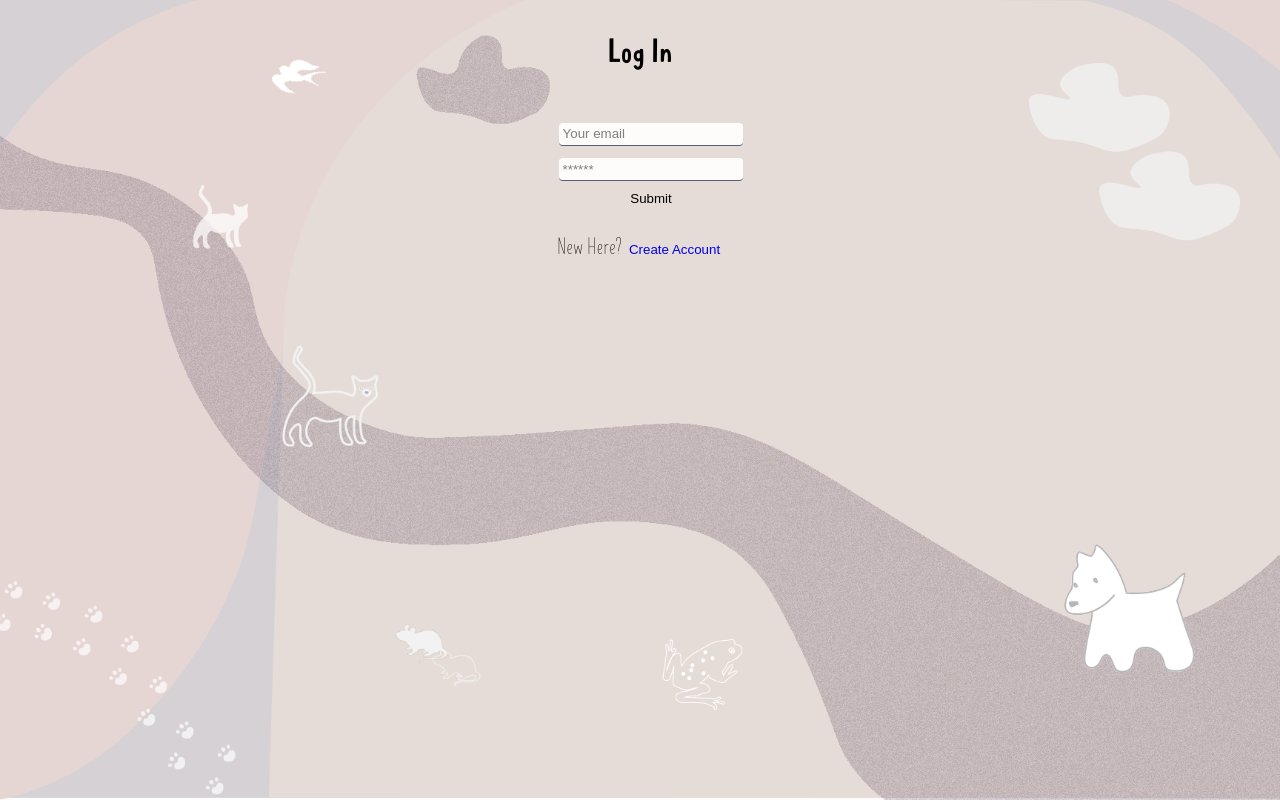
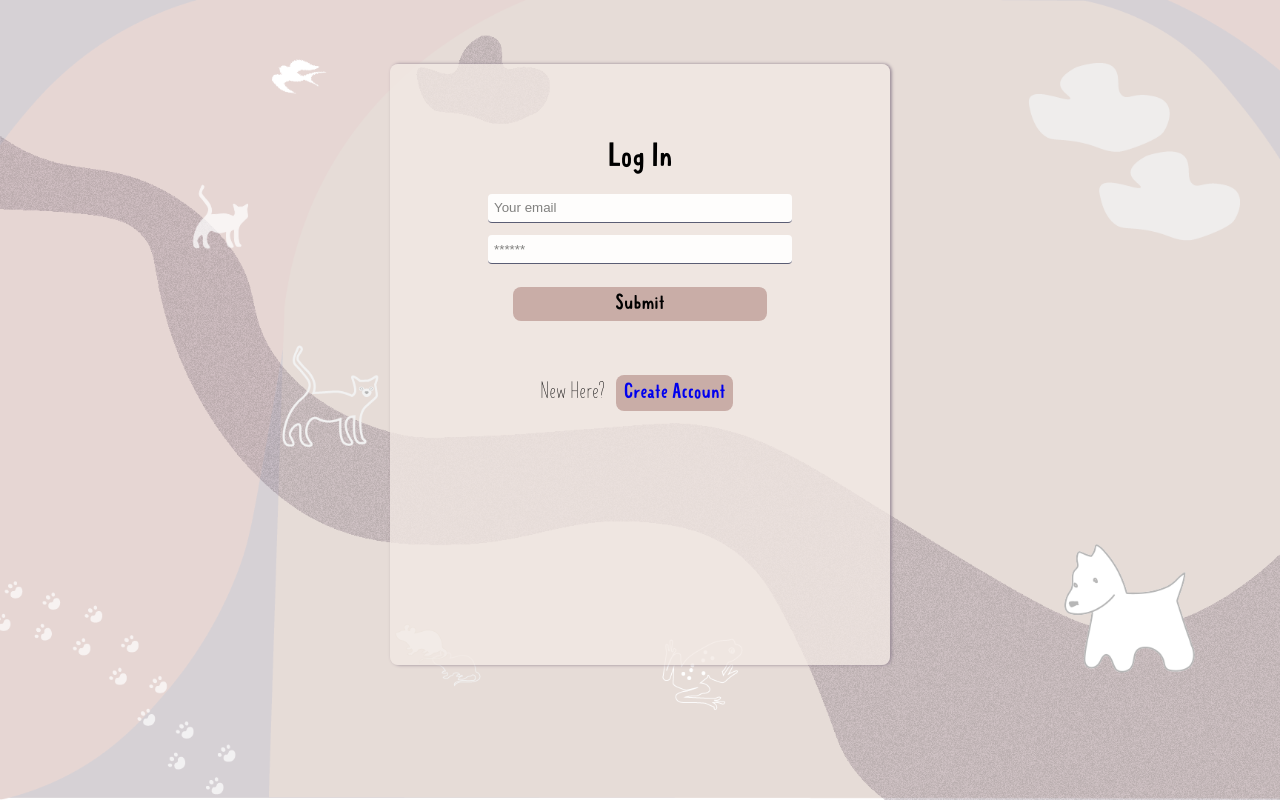
Before and after one commit to ShyFidelity/friends-of-toto, a React (Create React App) app in the folder client/: page /login in a window 1280 px wide. Built offline with nearby package versions, Linux system fonts and the light colour scheme; no server answers; a web font is replaced by a local one.

Commit message:
log in page styled

```diff
--- a/client/src/pages/Discover.js
+++ b/client/src/pages/Discover.js
@@ -5,16 +5,23 @@ import Grid from '@mui/material/Grid';
 
 import StickyHeader from '../components/StickyHeader/index';
 import Post from '../components/Post/index';
+import { useTheme } from '@mui/material/styles';
+import useMediaQuery from '@mui/material/useMediaQuery';
+
 
 export default function Discover() {
   const { loading, data } = useQuery(QUERY_POSTS);
-
+  const theme = useTheme();
+  const matches = useMediaQuery(theme.breakpoints.up('xs'))
   const posts = data?.posts || [];
 
   return (
+
+
     <>
       <StickyHeader />
       <div className="page">
+
         <p>
           Posts from all account will appear here so you can discover new
           friends to follow!
--- a/client/src/pages/Following.js
+++ b/client/src/pages/Following.js
@@ -24,7 +24,7 @@ export default function Following() {
         {isIdle ? (
           <div>Loading...</div>
         ) : (
-          <Box sx={{ flexGrow: 1 }} style={{ width: '80%' }}>
+          <Box sx={{ flexGrow: 1 }} style={{ width: 900 }}>
             <Grid container spacing={2}>
               {friendPosts ? (
                 friendPosts.map((post) => (
--- a/client/src/pages/Landing.js
+++ b/client/src/pages/Landing.js
@@ -1,7 +1,6 @@
 import { Link } from 'react-router-dom';
 import toto from '../images/toto.svg';
 import Button from '@material-ui/core/Button';
-import ButtonGroup from '@material-ui/core/ButtonGroup';
 import { makeStyles } from '@material-ui/core/styles';
 import '../styles/Landing.css'
 
@@ -22,7 +21,7 @@ export default function Landing() {
     <div className={classes.root}>
       <header className="App-header">
         <img src={toto} className="App-logo" alt="toto dog logo" />
-        <h1>Friends of Toto!</h1>
+        <h3>Friends of Toto!</h3>
         <p>
           A social network for animals because people talk too much.
         </p>
--- a/client/src/pages/Login.js
+++ b/client/src/pages/Login.js
@@ -4,7 +4,7 @@ import Box from '@mui/material/Box';
 import { Link } from 'react-router-dom';
 import { useMutation } from '@apollo/client';
 import { LOGIN_USER } from '../utils/mutations';
-import '../styles/Login.css'
+import '../styles/Form.css'
 
 import Auth from '../utils/auth';
 
@@ -47,6 +47,7 @@ const Login = (props) => {
   return (
 
     <div className="page">
+    <div className="signup-login-card">
       <h3>Log In</h3>
           <div className="card-body">
             {data ? (
@@ -74,14 +75,14 @@ const Login = (props) => {
                     onChange={handleChange}
                   />
                   <button
-                    className="btn btn-block btn-primary"
+                    className="submit-btn"
                     style={{ cursor: 'pointer' }}
                     type="submit"
                   >
                     Submit
                   </button>
                 </form>
-                <p>New Here? <button><Link to="/signup">Create Account</Link></button></p>
+                <p>New Here? <button className="login-btn"><Link to="/signup">Create Account</Link></button></p>
               </div>
             )}
 
@@ -91,6 +92,7 @@ const Login = (props) => {
               </div>
             )}
           </div>
+          </div>
     </div>
   );
 };
--- a/client/src/pages/Signup.js
+++ b/client/src/pages/Signup.js
@@ -1,37 +1,19 @@
 import React, { useState } from 'react';
 import { Link } from 'react-router-dom';
-import Paper from '@mui/material/Paper';
+
 import Box from '@mui/material/Box';
 import { useMutation } from '@apollo/client';
 import { ADD_USER } from '../utils/mutations';
-import { makeStyles } from '@material-ui/core/styles';
+
 import puppyPaw from '../images/puppypaw.svg'
 
 import Auth from '../utils/auth';
-import '../styles/Signup.css'
+import '../styles/Form.css'
 
-const useStyles = makeStyles({
-  root: {
-   width: 500,
 
-    position: 'relative'
-  },
-  overlay: {
-    height: '100%',
-    width: '100%',
-    opacity: '0',
-    '&:hover' : {
-      opacity: '1'
-    }
-  },
-  media: {
-    height: 345,
-    maxWidth: 345
-  },
-});
 
 const Signup = () => {
-  const classes = useStyles();
+
   const [formState, setFormState] = useState({
     username: '',
     email: '',
--- a/client/src/styles/App.css
+++ b/client/src/styles/App.css
@@ -1,5 +1,18 @@
 @import url('https://fonts.googleapis.com/css2?family=Righteous&display=swap');
+@font-face {
+  font-family: "little-dinosaur";
+  src: url(Little-dinosaur-Cute-Font/fonts/LittleDinosaur-Bold.otf);
+}
 
+@font-face {
+  font-family: "little-dinosaur-lite";
+  src: url(Little-dinosaur-Cute-Font/fonts/LittleDinosaur.otf);
+}
+
+@font-face {
+  font-family: "little-dinosaur-script";
+  src: url(Little-dinosaur-Cute-Font/fonts/LittleDinosaurScript.otf);
+}
 
 
 
--- a/client/src/styles/Signup.css
+++ b/client/src/styles/Form.css
@@ -1,17 +1,4 @@
-@font-face {
-    font-family: "little-dinosaur";
-    src: url(Little-dinosaur-Cute-Font/fonts/LittleDinosaur-Bold.otf);
-  }
 
-  @font-face {
-    font-family: "little-dinosaur-lite";
-    src: url(Little-dinosaur-Cute-Font/fonts/LittleDinosaur.otf);
-  }
-
-  @font-face {
-    font-family: "little-dinosaur-script";
-    src: url(Little-dinosaur-Cute-Font/fonts/LittleDinosaurScript.otf);
-  }
 :root {
   --space-cadet: #22223bff;
   --independence: #4a4e69;
--- a/client/src/styles/Login.css
+++ /dev/null
@@ -1,40 +0,0 @@
-h3 {
- padding: 3%;
-}
-
-/* :root {
-    --white: #fff;
-    --dark: rgba(131, 116, 97, 0.822);
-    --tan: #c4b292;
-     You can use it with any value that is repeated throughout the sheet
-
-  } */
-
-
-
-.form {
-    margin: 1%;
-    padding: 1%;
-}
-
-input {
-    padding: 1%;
-    margin: 0.5vw;
-    border: 1px solid var(--dark);
-    border-radius: 4px;
-    opacity: 80%;
-
-}
-
-button {
-    color: var(--white);
-    background-color: var(--dark);
-    border: 1px transparent solid;
-    border-radius: 8px;
-    padding: 1%;
-}
-
-a:visited {
-    color: var(--white);
-    text-decoration: none;
-  }
```
